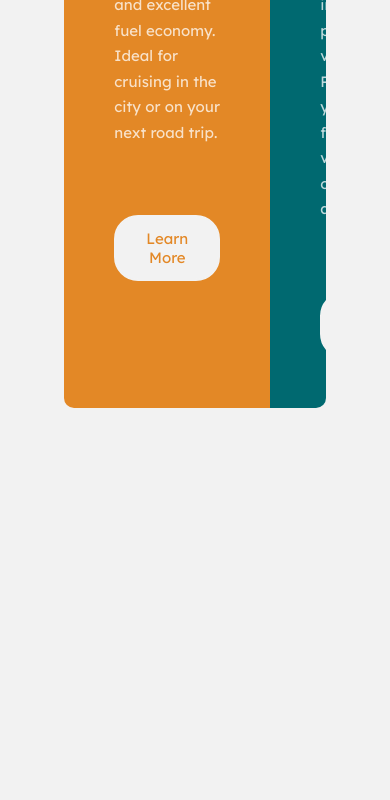
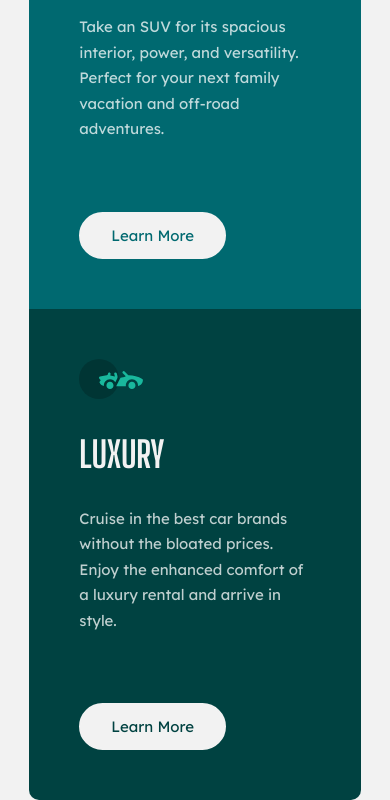
Before and after one commit to Kengpul/3-column-preview-card-component, a plain HTML site: page index.html in a window 390 px wide. Shown: the part 359-1159 px from the top of the page. Before the commit the page ends 844 px from the top, so only its background shows below. Drawn offline with Linux system fonts and the light colour scheme.

Commit message:
mobile view

```diff
--- a/style.css
+++ b/style.css
@@ -72,3 +72,15 @@ button:hover {
   background: none;
   color: hsl(0, 0%, 95%);
 }
+
+@media (max-width: 950px) {
+  .card {
+    width: 85%;
+  }
+}
+
+@media (max-width: 760px) {
+  .card {
+    flex-direction: column;
+  }
+}
```
